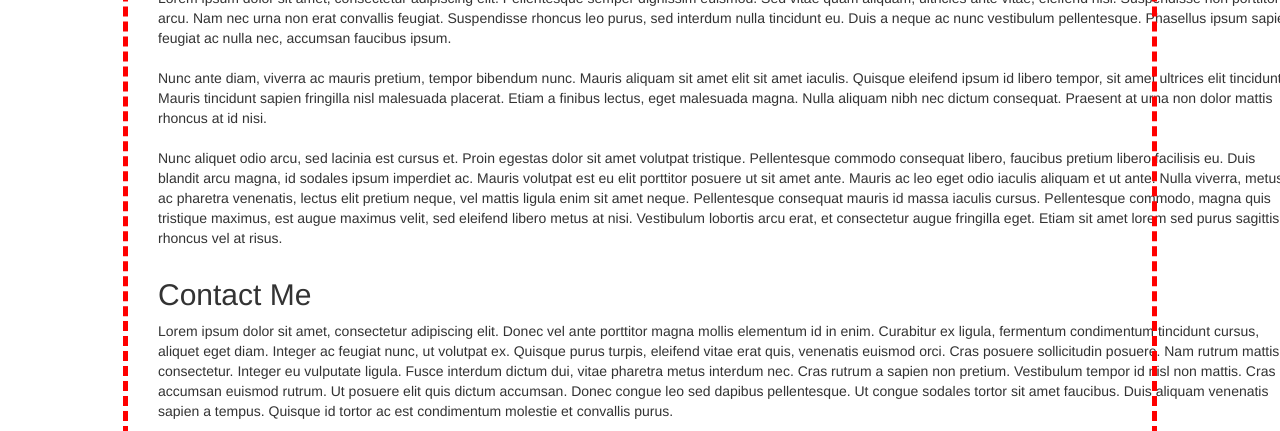
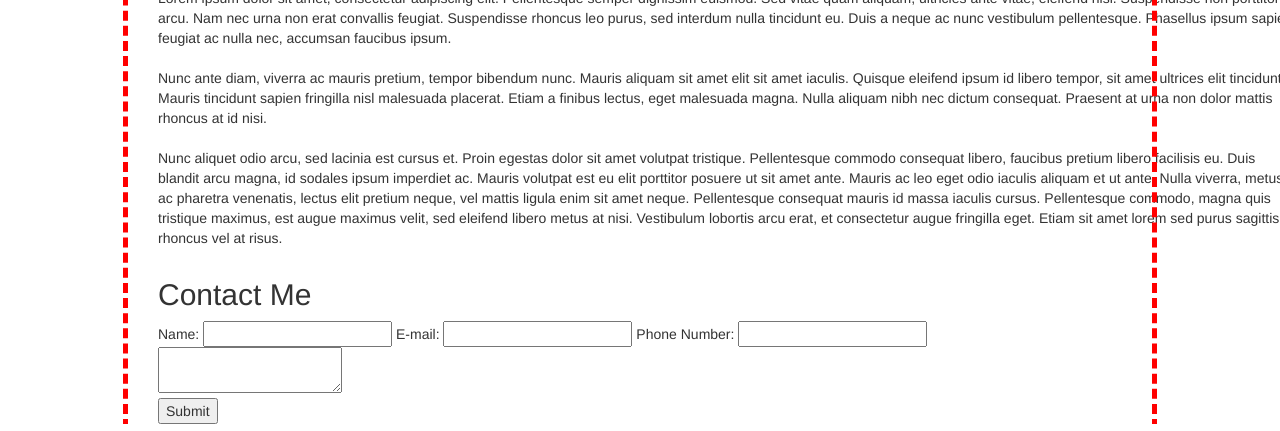
Before and after one commit to CptSurfinBird/Assignment1, a plain HTML site: page index.html in a window 1280 px wide. Shown: the part 540-971 px from the top of the page. Drawn offline with Linux system fonts and the light colour scheme.

Commit message:
added a form to my index.html

```diff
--- a/content/app.css
+++ b/content/app.css
@@ -1,8 +1,4 @@
 /* custom styles sheet */
-nav .navbar-default {
-	position: fixed;
-}
-
 #mainContainer {
 	outline: 5px dashed red;
 	position: relative;
--- a/index.html
+++ b/index.html
@@ -72,10 +72,22 @@
 		<section id="contactMe">
 			<div class="container">
 				<h2>Contact Me</h2>
-				<p>Lorem ipsum dolor sit amet, consectetur adipiscing elit. Donec vel ante porttitor magna mollis elementum id in enim. Curabitur ex ligula, fermentum condimentum tincidunt cursus, aliquet eget diam. Integer ac feugiat nunc, ut volutpat ex. Quisque purus turpis, eleifend vitae erat quis, venenatis euismod orci. Cras posuere sollicitudin posuere. Nam rutrum mattis consectetur. Integer eu vulputate ligula. Fusce interdum dictum dui, vitae pharetra metus interdum nec. Cras rutrum a sapien non pretium. Vestibulum tempor id nisl non mattis. Cras accumsan euismod rutrum. Ut posuere elit quis dictum accumsan. Donec congue leo sed dapibus pellentesque. Ut congue sodales tortor sit amet faucibus. Duis aliquam venenatis sapien a tempus. Quisque id tortor ac est condimentum molestie et convallis purus.</p>
+				<form method="post">
+					Name:
+					<input id="name_box" type="text" required name="client_name">
+					E-mail:
+					<input id="email_box" type="text" required name="client_email">
+					Phone Number:
+					<input id="phone_number" type="number" name="client_number">
+					<br />
+					<textarea id="text_space" type="text"></textarea>
+					<br />
+					<input type="submit" value="Submit" />
+				</form>
 			</div>
 		</section>
 	</main>
+	<footer>
 	<!-- JavaScript Section -->
 	<script src="scripts/lib/jquery-2.2.0.min.js"></script>
 	<script src="scripts/lib/bootstrap.min.js"></script>
```
